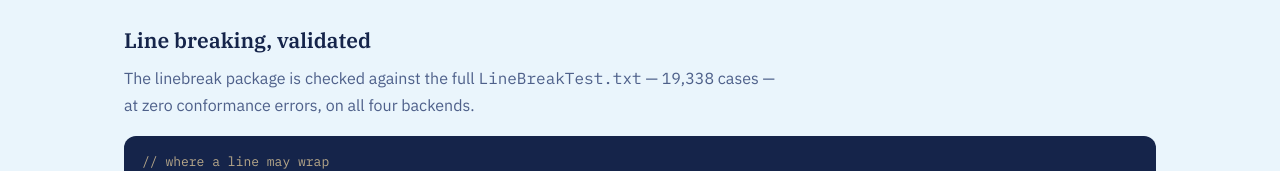
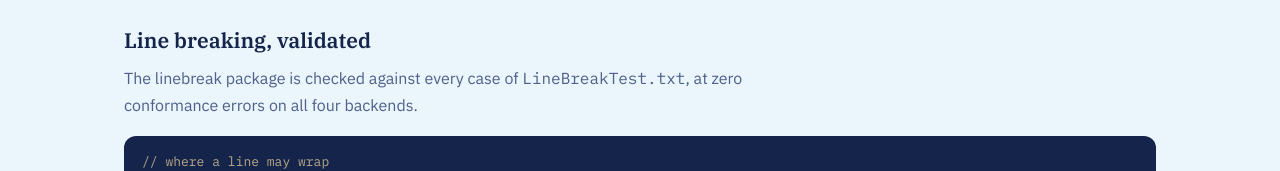
Before and after one commit to moonbitstack/moonucd, a plain HTML site: page docs/index.html in a window 1280 px wide. Shown: the part 3913-4084 px from the top of the page. Drawn offline with nearby package versions, Linux system fonts and the light colour scheme; a script that the page names is missing.

Commit message:
docs(moonucd): the words mooncakes searches for, and one number off the home page.
The keywords gain the names of what the library now answers: the numeric
value, the case mappings and folding, the terminal width, the binary
properties, UAX #44 and emoji. The home page no longer states how many
cases LineBreakTest.txt holds, since a regeneration can change it and the
README table is where the counts belong.

Signed-off-by: Leo Cheng (heke1228) <chengkelfan@qq.com>

```diff
--- a/docs/index.html
+++ b/docs/index.html
@@ -249,8 +249,8 @@
 
     <h3>Line breaking, validated</h3>
     <p class="sec-intro">
-      The linebreak package is checked against the full <span class="mono">LineBreakTest.txt</span> —
-      19,338 cases — at zero conformance errors, on all four backends.
+      The linebreak package is checked against every case of
+      <span class="mono">LineBreakTest.txt</span>, at zero conformance errors on all four backends.
     </p>
     <pre><span class="c">// where a line may wrap</span>
 @linebreak.linebreaks("The quick <span class="w2">中</span><span class="w2">文</span> fox")
```
Also changed, not shown: 1 other file.
